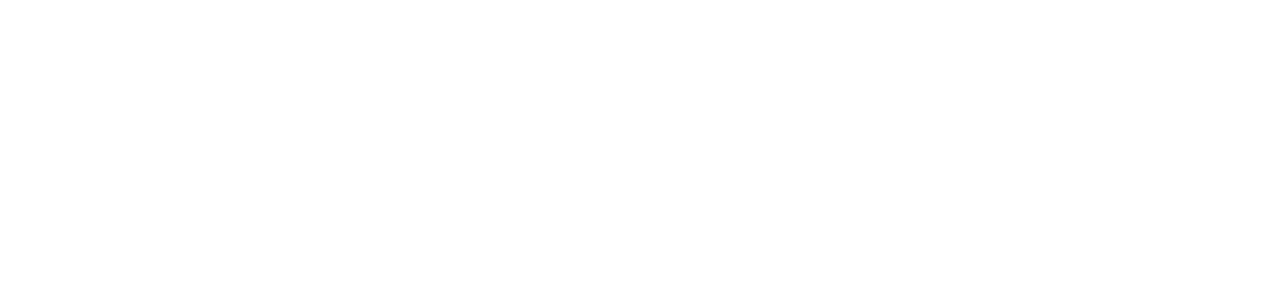
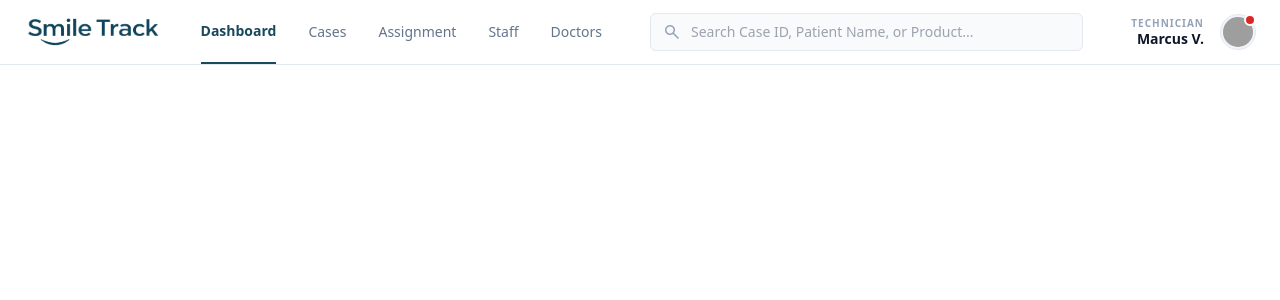
Before and after one commit to maycode28/smiletrack, a React (Create React App) app in the folder src/main/frontend/: page /dashboard in a window 1280 px wide. Before the commit this address had no page. Shown: the top 300 px of the page. Built offline with nearby package versions, Linux system fonts and the light colour scheme; grey boxes are pictures that could not be loaded.

Commit message:
대시보드 임시 구현, 로그아웃 구현

```diff
--- a/src/main/frontend/src/App.js
+++ b/src/main/frontend/src/App.js
@@ -3,6 +3,7 @@ import AddClinic from "./components/AddClinic";
 import Login from "./components/Login"
 import AddCase from "./components/cases/AddCase"
 import CaseList from "./components/cases/CaseList"
+import ManagerDashboard from "./components/dashboard/ManagerDashboard";
 
 export default function App() {
     return (
@@ -12,6 +13,7 @@ export default function App() {
                 <Route path="/doctors/addClinic" element={<AddClinic />} />
                 <Route path="/cases/addCase" element={<AddCase />} />
                 <Route path="/cases/list" element={<CaseList/>} />
+                <Route path="/dashboard" element={<ManagerDashboard/>}/>
             </Routes>
         </BrowserRouter>
     );
--- a/src/main/frontend/src/components/common/Header.jsx
+++ b/src/main/frontend/src/components/common/Header.jsx
@@ -10,7 +10,7 @@ export default function Header() {
 
     // 네비 링크 목록
     const navLinks = [
-        {label: "Dashboard", path: "/"},
+        {label: "Dashboard", path: "/dashboard"},
         {label: "Cases", path: "/cases/list"},
         {label: "Assignment", path: "/assignment"},
         {label: "Staff", path: "/staff"},
@@ -31,6 +31,11 @@ export default function Header() {
         if (e.key === "Enter" && query.trim()) {
             navigate(`/cases/list?q=${encodeURIComponent(query)}`);
         }
+    };
+
+    const handleLogout = async () => {
+        await fetch("/api/employee/doLogout", { method: "POST" });
+        window.location.href = "/";
     };
 
     return (
@@ -117,6 +122,11 @@ export default function Header() {
                                     <span className="material-symbols-outlined text-[18px]">person</span>
                                     <span>My Profile</span>
                                 </a>
+                                <hr/>
+                                <button onClick={handleLogout} className="w-full flex items-center gap-2 px-4 py-2 text-sm text-red-700 hover:bg-slate-50 text-left">
+                                    <span className="material-symbols-outlined text-[18px]">logout</span>
+                                    <span>Sign Out</span>
+                                </button>
                             </div>
                         )}
                     </div>
--- /dev/null
+++ b/src/main/frontend/src/components/dashboard/ManagerDashboard.jsx
@@ -0,0 +1,10 @@
+import Header from "../common/Header";
+
+export default function ManagerDashboard() {
+
+    return (
+        <div className="min-h-screen font-sans text-slate-900">
+            <Header/>
+        </div>
+    );
+}
```
